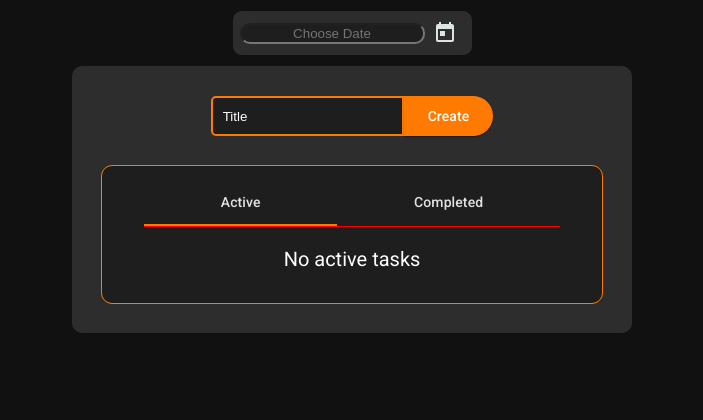
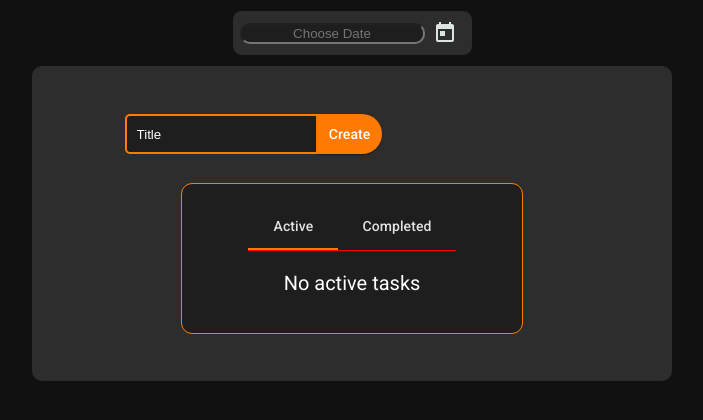
Before and after one commit to D05Col/ToDoList, an Angular app in the folder to-do-list/: page / in a window 1280 px wide. Shown: the top 420 px of the page, without its empty margins (288-991 px from the left). Built offline with nearby package versions, Linux system fonts and the light colour scheme.

Commit message:
first attempt at reactive styles. The content isnt respecting the percentages given of the adjusting container. Reminds me why I hate CSS

```diff
--- a/to-do-list/src/app/app.component.scss
+++ b/to-do-list/src/app/app.component.scss
@@ -1,5 +1,4 @@
 @import './../styles.scss';
-// Not sure if centering main is good practice, but then again I'm not a professional CSSer
 .content {
     display: flex;
     align-items: center;
@@ -8,11 +7,13 @@
 }
 
 #name-and-list{
+    width: 40vw;
+    max-width: 60em;
     background-color: $frame;
     display: flex;
     flex-direction: column;
     justify-content: center;
     align-items: center;
-    padding: 30px;
+    padding: 3em 4em;
     border-radius: 10px;
 }
--- a/to-do-list/src/app/task-list/task-list.component.scss
+++ b/to-do-list/src/app/task-list/task-list.component.scss
@@ -4,25 +4,21 @@
 #task-list-wrapper {
     outline: $orange solid 1px;
     border-radius: 10px;
+    width: 100%;
 }
 
+
 table {
-  @include mat.tabs-overrides((
+    @include mat.tabs-overrides((
     active-indicator-color: $orange,
     active-focus-indicator-color: $orange,
     divider-color: red,
   ));
-}
 
-table {
     background-color: $foreground;
     border-radius: 10px;
-    padding: 10px;
-    width: 500px;
-    padding-left: 40px;
-    padding-right: 40px;
-    padding-top: 10px;
-    padding-bottom: 10px;
+    width: 100%;
+    padding: 1em 4em;
 }
 
 mat-tab-group tr {
@@ -32,26 +28,35 @@ mat-tab-group tr {
 }
 
 .task-item{
+    width: 100%;
     display: flex;
     justify-content: space-between;
     color: $white;
     align-items: center;
-    padding: 10px;
-    margin-bottom: 5px;
-    border-width: 0px;
+    padding: 0.5em;
+    margin-bottom: 0.5em;
+    border-width: 0em;
     border-bottom: 2px;
     border-style: solid;
     border-color: $orange;
-    min-width: 416px;
+    .button-section {
+        display: flex;
+        flex-direction: row;
+        flex-wrap: nowrap;
+        justify-content: center;
+        align-items: center;
+        padding-left: 0.4em;
+    }
     button {
-        margin: 5px;
-        padding: 10px;
+        margin: 0.5em;
+        padding: 0.8em;
         height: fit-content;
         width: fit-content;
     }
 }
 
 .no-tasks {
+    width: 100%;
     color: $white;
     font-size: 20px;
     display: flex;
--- a/to-do-list/src/app/title-input/title-input.component.scss
+++ b/to-do-list/src/app/title-input/title-input.component.scss
@@ -4,6 +4,7 @@
     display: flex;
     justify-content: center;
     margin-bottom: 30px;
+    width: 30%;
     input {
         background-color: $foreground;
         color: $white;
```
